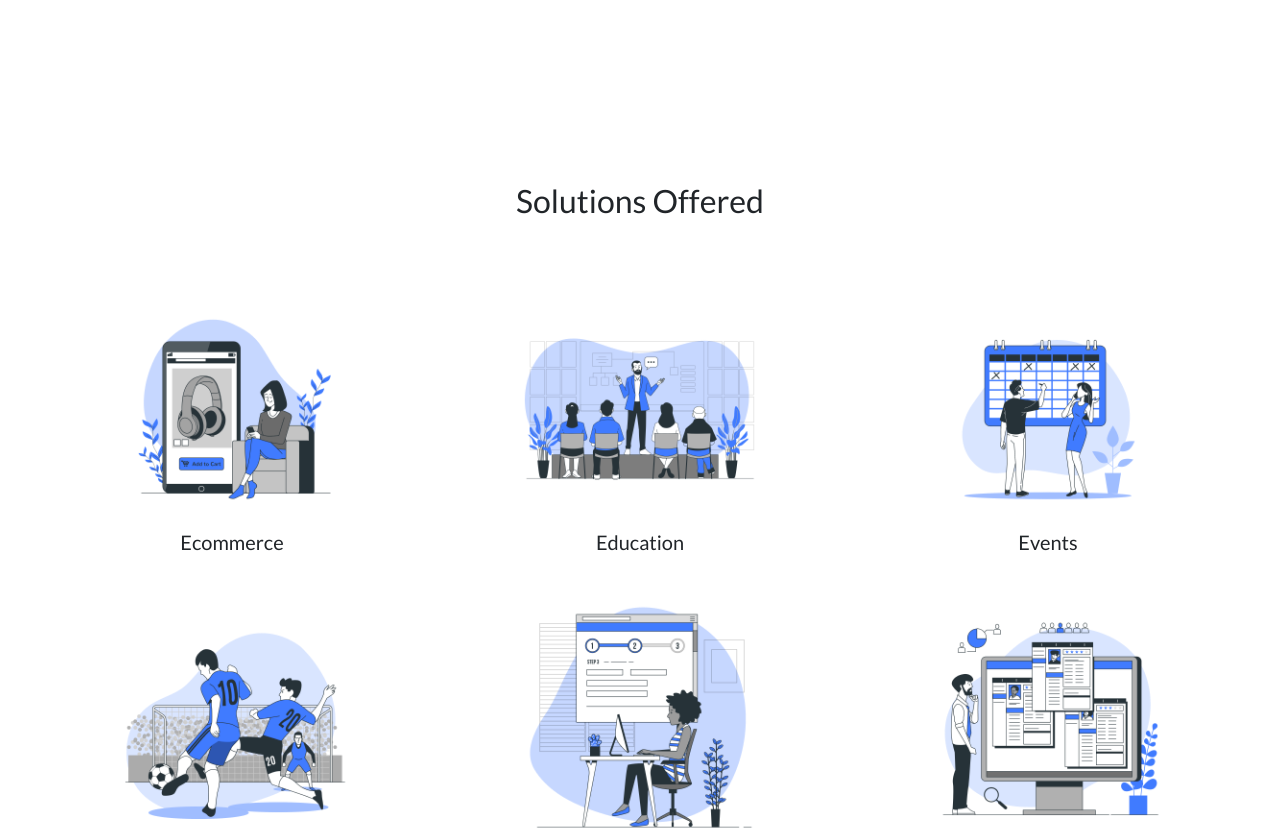
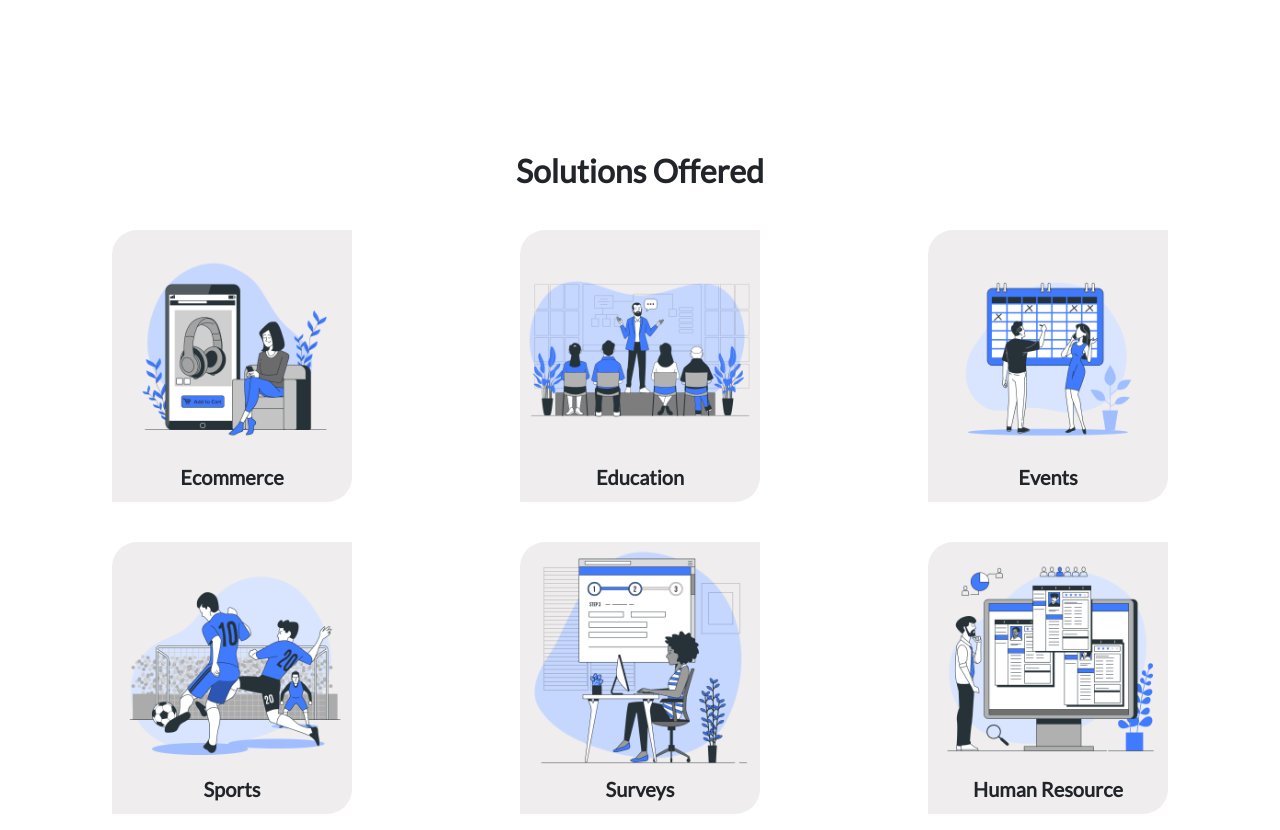
Before and after one commit to royceNissi/Nissi-Computing-labs, a React (Create React App) app: page / in a window 1280 px wide. Shown: the part 1220-2050 px from the top of the page. Built offline with nearby package versions, Linux system fonts and the light colour scheme.

Commit message:
changed few margin and styles made headers bolder

```diff
--- a/src/scss/05-objects/components/solutions.scss
+++ b/src/scss/05-objects/components/solutions.scss
@@ -2,8 +2,9 @@
 @import '../../01-Settings/variables.scss';
 .solutions-header{
     text-align: center;
-    padding: 50px 0;
+    padding: 20px 0;
     margin: 0;
+    font-weight: 700;
 }
 .solutions{
     display: flex;
@@ -15,9 +16,15 @@
     .solution{
         width: 240px;
         margin: 20px;
+        padding: 5px;
+        border-radius: 25px 0 25px 0;
         text-align: center;
+        background-color: rgb(239, 237, 237);
         &__icon{
             width:100%;
         }
+        &__header{
+            font-weight: 600;
+        }
     }
 }
--- a/src/scss/05-objects/pages/aboutus.scss
+++ b/src/scss/05-objects/pages/aboutus.scss
@@ -3,6 +3,9 @@
     text-align: center;
     display: flex;
     flex-direction: column;
+    &__header,&__sub-heading{
+        font-weight: 700;
+    }
 }
 @include small-screen{
     .about-page{
--- a/src/scss/05-objects/pages/work.scss
+++ b/src/scss/05-objects/pages/work.scss
@@ -4,13 +4,15 @@
     .work{
         text-align: left;
         &__header{
-            padding-top:60px ;
+            padding-top:60px;
+            font-weight: 700;
         }
     }
     .portfolio{
         margin-top:150px ;
     }
     &__header{
+        font-weight: 700;
         margin: 50px 0;
     }
 }
--- a/src/scss/05-objects/pages/wow.scss
+++ b/src/scss/05-objects/pages/wow.scss
@@ -4,15 +4,22 @@
     text-align: center;
     .wow__sub-header{
         margin-top: 100px;
+        font-weight: 700;
     }
 }
 .wow{
     text-align: left;
+    &__header{
+        font-weight: 700;
+    }
 }
 .process{
     display: flex;
     justify-content: center;
     flex-wrap: wrap;
+}
+.process-name{
+    font-weight: 600;
 }
 .tech-icon-container{
     display: flex;
@@ -25,11 +32,14 @@
 }
 @include large-screen{
     .wow{
-        width: 600px;
-        margin: 70px 250px ;
-        margin-bottom: 180px;
-        .wow__header{
-            margin-top: 100px;
+        width: 100%;
+        padding: 90px 250px;
+        padding-bottom: 80px;
+        &__header{
+            margin-bottom: 20px;
+        }
+        &__desc{
+            width: 60%;
         }
     }
     .process{
```
